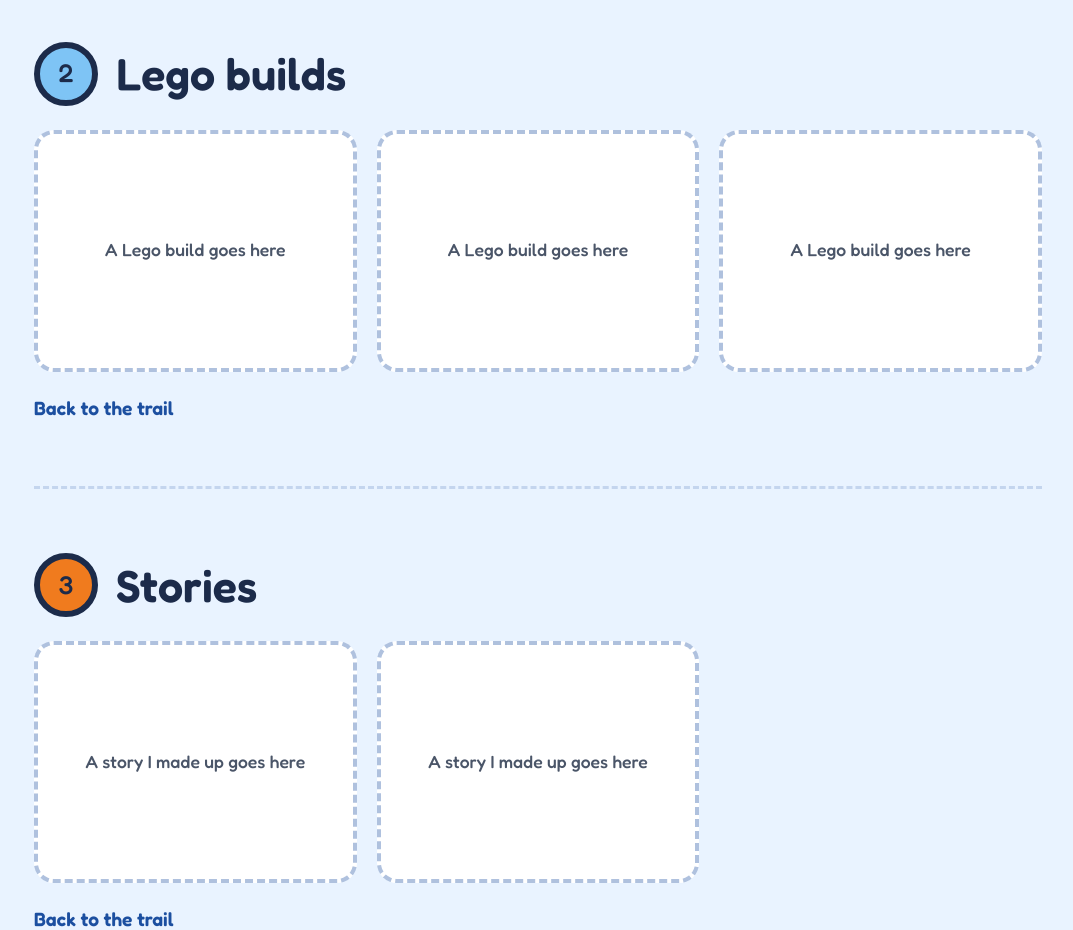
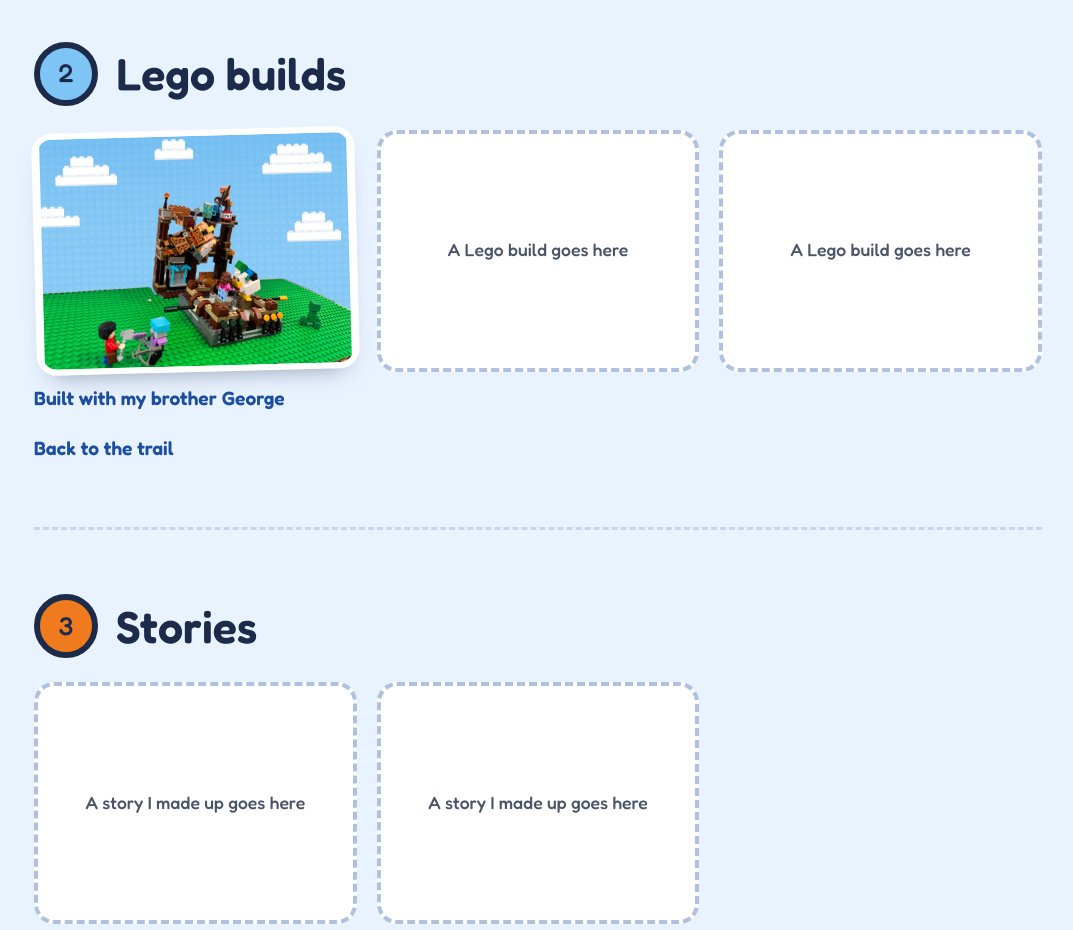
Before and after one commit to kling-family/teddykling.com, a plain HTML site: page index.html in a window 1280 px wide. Shown: the part 1640-2570 px from the top of the page, without its empty margins (102-1175 px from the left). Drawn offline with Linux system fonts and the light colour scheme.

Commit message:
Add Lego build made with George
Co-Authored-By: Claude Opus 5.5 <noreply@anthropic.com>
Claude-Session: https://claude.ai/code/session_01Y5w9XMadopYnvPZFi2gKMz

```diff
--- a/index.html
+++ b/index.html
@@ -141,7 +141,7 @@
     <section class="stop-section" id="lego" aria-labelledby="h-lego">
       <div class="sec-head"><span class="pin" style="background:var(--sky)" aria-hidden="true">2</span><h2 id="h-lego">Lego builds</h2></div>
       <div class="grid">
-        <div class="frame">A Lego build goes here</div>
+        <figure class="art"><img src="lego/build-1.jpg" width="1600" height="1200" alt="A Lego build by George and Teddy: a tall wooden tower with Minecraft figures and TNT on top, a boat with a big chicken and a girl figure, and more figures on a green baseplate, against a sky of Lego brick clouds"><figcaption>Built with my brother George</figcaption></figure>
         <div class="frame">A Lego build goes here</div>
         <div class="frame">A Lego build goes here</div>
       </div>
```
Also changed, not shown: lego/build-1.jpg (added).
